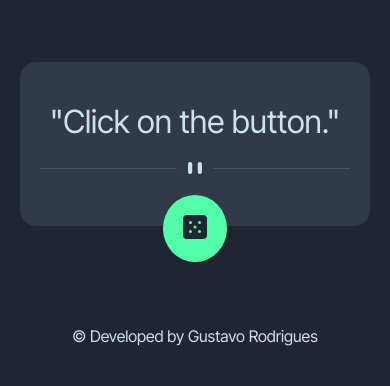
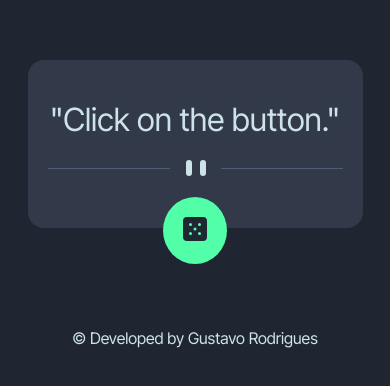
Before and after one commit to Rodrigues-Gustavo/Advice-generator-app, a plain HTML site: page index.html in a window 390 px wide. Shown: the part 278-664 px from the top of the page. Drawn offline with Linux system fonts and the light colour scheme.

Commit message:
changing a pattern splitter image

```diff
--- a/index.html
+++ b/index.html
@@ -20,12 +20,8 @@
     <h2 class="title"></h2>
     <p class="text">"Click on the button."</p>
     <picture>
-      <img media="(min-width:768px)" srcset="src/images/pattern-divider-desktop.svg" alt="break line">
-        <!-- <source media="(max-width:760px)" srcset="src/images/pattern-divider-desktop.svg"> -->
-        <!-- <img src="/src/images/pattern-divider-mobile.svg" alt="break line"> -->
-
-        <!-- <source media="(max-width:1440px)" srcset="src/images/pattern-divider-desktop.svg">
-        <img src="src/images/pattern-divider-mobile.svg" alt="break line"> -->
+        <source media="(min-width:760px)" srcset="src/images/pattern-divider-desktop.svg">
+        <img src="/src/images/pattern-divider-mobile.svg" alt="break line">
     </picture>
     <div>
       <button class="btn">
```
